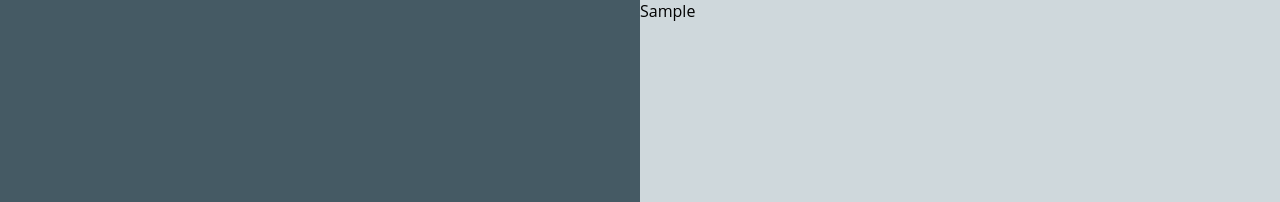
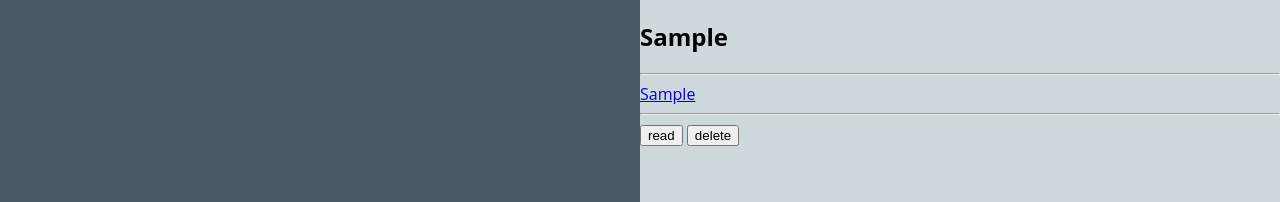
Before and after one commit to jeremiahjstanley/linked-list, a plain HTML site: page index.html in a window 1280 px wide. Both pictures are taken after typing "Sample", "Sample" into the empty fields and a click on the input "Enter". Shown: the top 202 px of the page. Drawn offline with nearby package versions, Linux system fonts and the light colour scheme.

Commit message:
Update jquery

```diff
--- a/script.js
+++ b/script.js
@@ -3,13 +3,28 @@ var button = $('.button');
 button.click(getInfo);
 
 function getInfo() {
-  debugger
   event.preventDefault();
+  // var siteTitle = $('#site-title').val();
+
   var siteTitle = $('#site-title').val();
   var siteUrl = $('#website-url').val();
-  var newCard = document.createElement('article');
-  var string = document.createTextNode(siteTitle);
-  newCard.appendChild(string);
+
+  var newCard =
+  "<article class='card'>"+
+  "<h2 class='card-title'>"
+  +siteTitle+
+  "</h2> <hr> <a href='" + siteUrl + "'class='card-url'>"
+  +siteUrl+
+  "</a> <hr>"+
+  " <button class='read-button'>read</button>"+
+  " <button class='delete'>delete</button>"+
+  "</article";
+
+  $('section').prepend(newCard);
   console.log(newCard);
-  $('section').append(newCard);
+
+  $('.read-button').on('click',function markRead(){
+    $(this).parent().toggleClass("read");
+  })
+
 }
--- a/styles.css
+++ b/styles.css
@@ -53,6 +53,9 @@ img {
 .button:hover {
   background-color: #FFD773;
 }
+.read {
+  background-color: green;
+}
 
 section {
   background-color: #CFD8DC;
```
